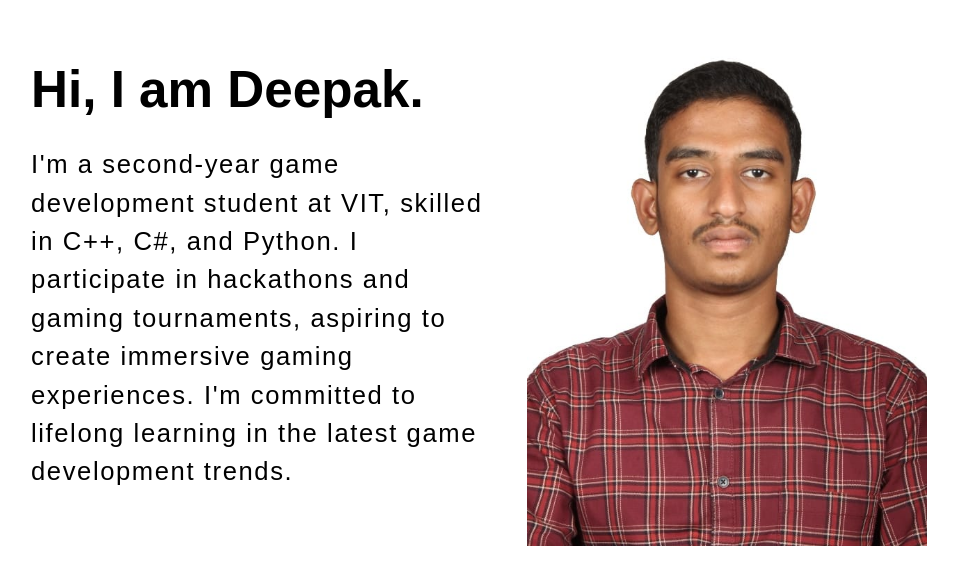
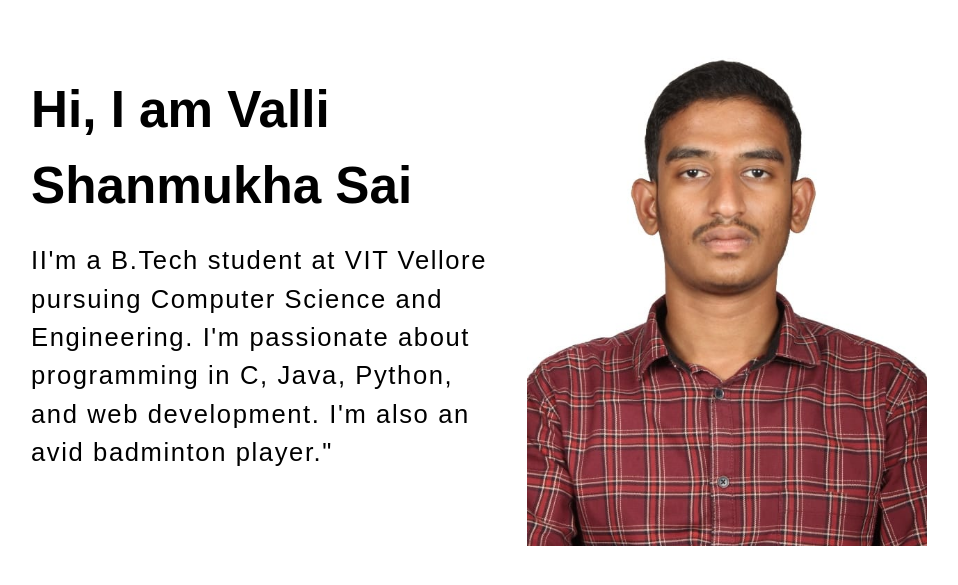
Before and after one commit to Pranamesh99/Mess-Menu-Formation-System, a plain HTML site: page aboutme.html in a window 1280 px wide. Shown: the part 1643-2228 px from the top of the page, without its empty margins (129-1087 px from the left). Drawn offline with Linux system fonts and the light colour scheme.

Commit message:
Update aboutme.html

```diff
--- a/aboutme.html
+++ b/aboutme.html
@@ -153,8 +153,8 @@
     <div class="container top-container">
       <!-- Text area -->
       <div class="top-title">
-       <h1>Hi, I am Deepak.</h1>
-        <p>I'm a second-year game development student at VIT, skilled in C++, C#, and Python. I participate in hackathons and gaming tournaments, aspiring to create immersive gaming experiences. I'm committed to lifelong learning in the latest game development trends.
+       <h1>Hi, I am Valli Shanmukha Sai</h1>
+        <p>II'm a B.Tech student at VIT Vellore pursuing Computer Science and Engineering. I'm passionate about programming in C, Java, Python, and web development. I'm also an avid badminton player."
         </p>
       </div>
       <!-- Image area -->
```
